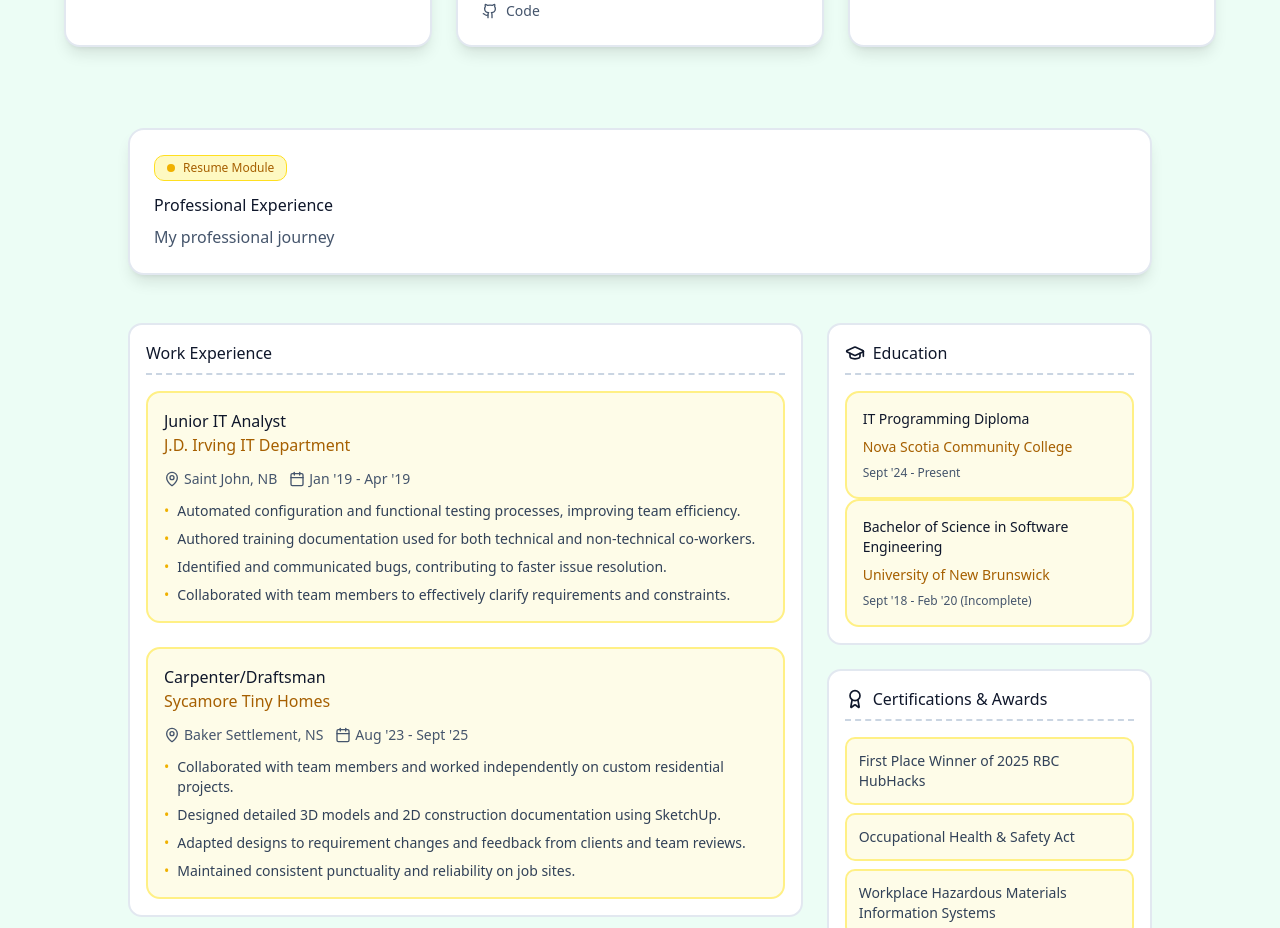
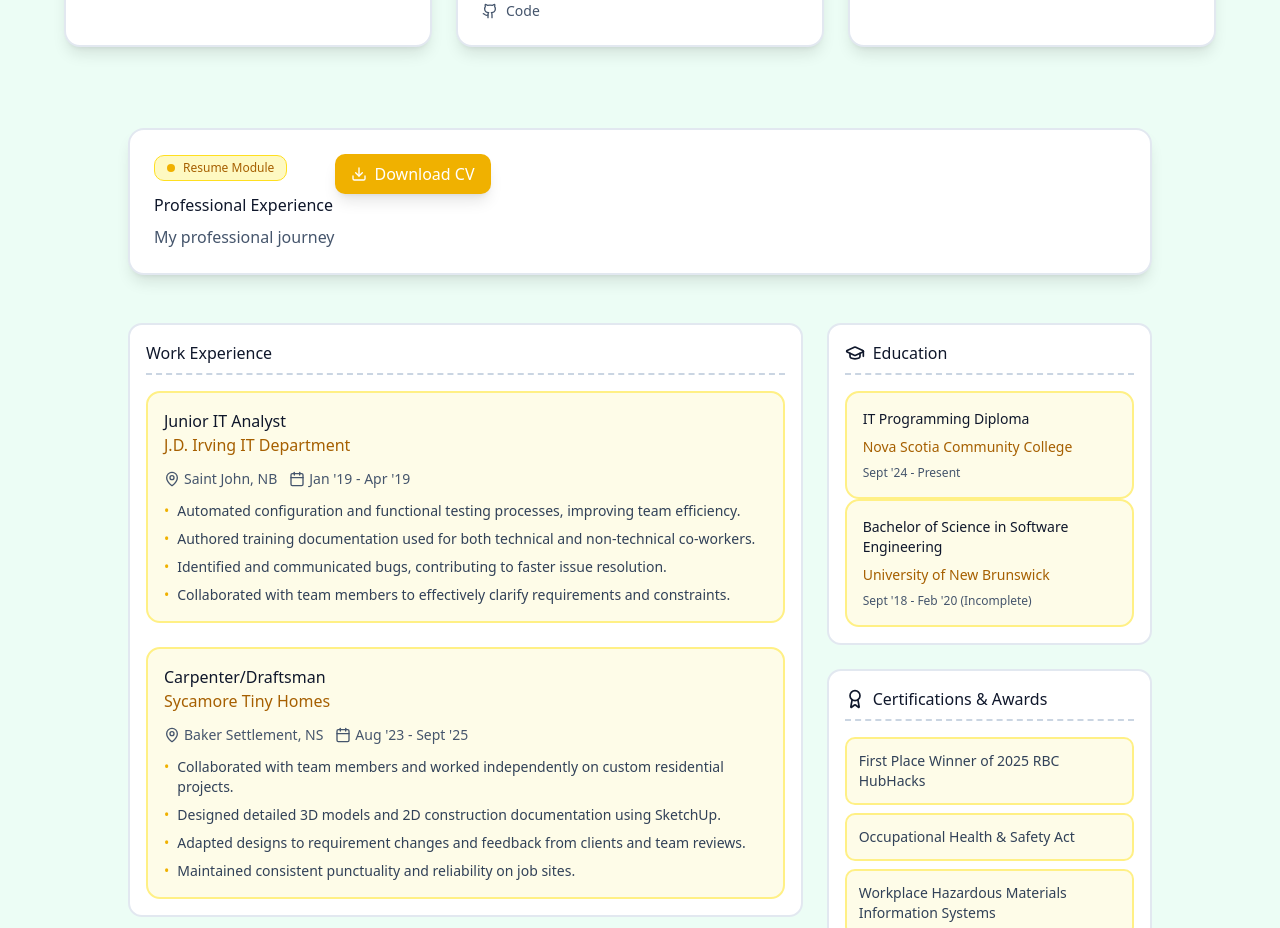
Before and after one commit to JKaulback/Personal-Portfolio-Website, a React (Vite) app: page / in a window 1280 px wide. Shown: the part 4920-5848 px from the top of the page. Built offline with nearby package versions, Linux system fonts and the light colour scheme.

Commit message:
Added option to download my resume in the resume section

```diff
--- a/src/components/Resume.tsx
+++ b/src/components/Resume.tsx
@@ -1,4 +1,5 @@
-import { Calendar, MapPin, Award, GraduationCap } from 'lucide-react';
+import { Calendar, MapPin, Award, GraduationCap, Download } from 'lucide-react';
+import resumePdf from '../assets/Resume.pdf';
 
 interface ResumeProps {
   isDarkMode: boolean;
@@ -54,10 +55,12 @@
   return (
     <section id="resume" className="min-h-screen flex items-center justify-center p-8 transition-colors duration-300">
       <div className="max-w-5xl w-full">
-        <div className={`mb-12 p-6 rounded-2xl border-2 transition-colors duration-300 ${isDarkMode
+        <div className={`mb-12 p-6 rounded-2xl border-2 transition-colors duration-300 relative ${isDarkMode
           ? 'bg-slate-900 border-slate-800'
           : 'bg-white border-slate-200 shadow-lg'
           }`}>
+          <div className="flex justify-between items-start">
+            <div>
               <div className={`inline-flex items-center gap-2 px-3 py-1 rounded-lg text-xs mb-3 border transition-colors duration-300 ${isDarkMode
                 ? 'bg-yellow-900/30 text-yellow-300 border-yellow-800'
                 : 'bg-yellow-100 text-yellow-700 border-yellow-300'
@@ -73,6 +76,20 @@
                 }`}>
                 My professional journey
               </p>
+            </div>
+
+            <a
+              href={resumePdf}
+              download="Resume.pdf"
+              className={`flex items-center gap-2 px-4 py-2 rounded-lg font-medium transition-all duration-300 ${isDarkMode
+                ? 'bg-yellow-600 hover:bg-yellow-500 text-white shadow-lg shadow-yellow-900/20'
+                : 'bg-yellow-500 hover:bg-yellow-400 text-white shadow-lg shadow-yellow-500/30'
+                }`}
+            >
+              <Download className="w-4 h-4" />
+              <span>Download CV</span>
+            </a>
+          </div>
         </div>
 
         <div className="grid lg:grid-cols-3 gap-6">
```
Also changed, not shown: 1 other file (tests, documents, lock files or other folders). Lines whose indentation alone changed are shown as unchanged.
